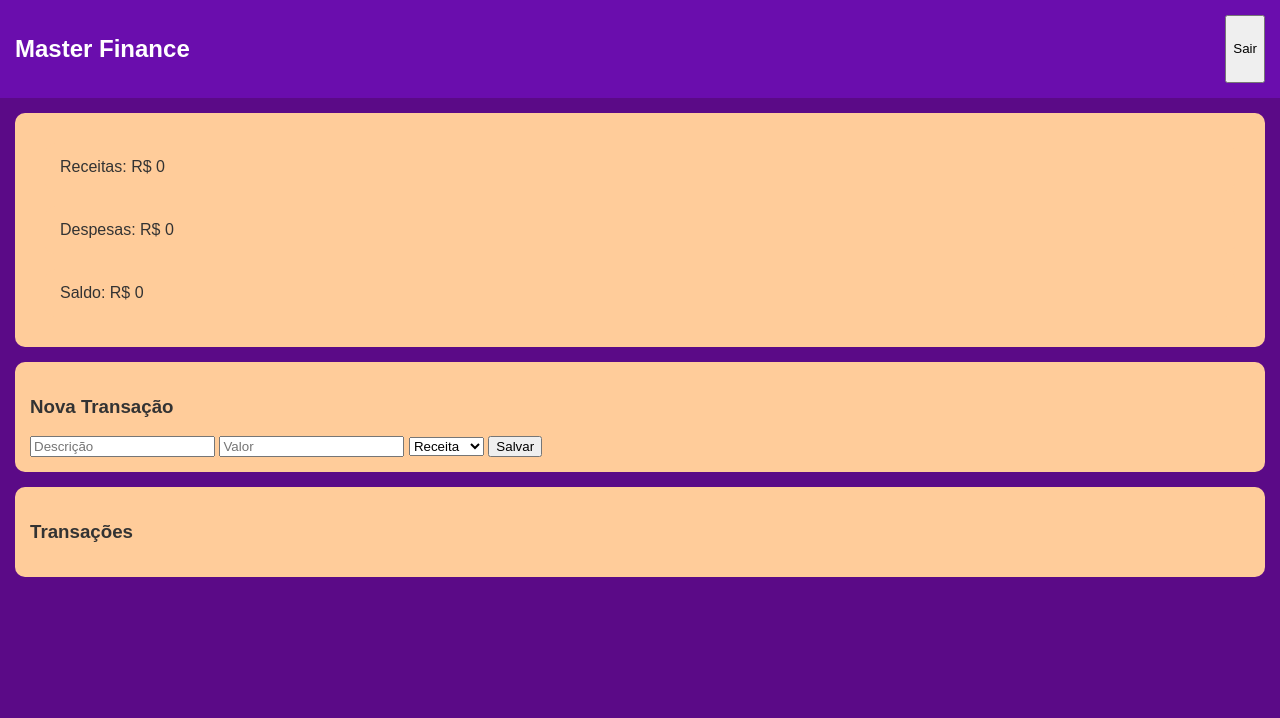
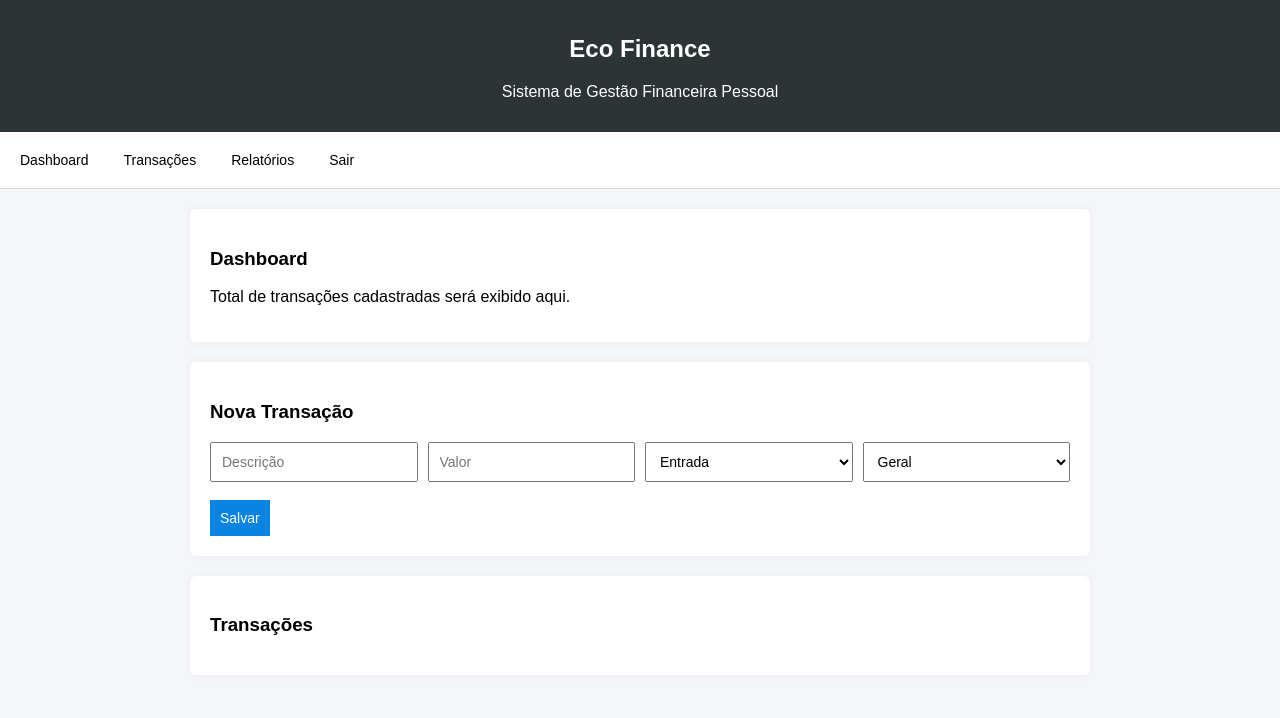
Before and after one commit to pbrofabio2-9233/eco-finance01, a plain HTML site: page index.html in a window 1280 px wide. Drawn offline with Linux system fonts and the light colour scheme; no server answers.

Commit message:
Update index.html

```diff
--- a/index.html
+++ b/index.html
@@ -1,39 +1,142 @@
 <!DOCTYPE html>
-<html lang="pt-br">
+<html lang="pt-BR">
 <head>
-  <meta charset="UTF-8">
-  <title>Master Finance</title>
-  <link rel="stylesheet" href="css/style.css">
+  <meta charset="UTF-8" />
+  <title>Eco Finance</title>
+  <meta name="viewport" content="width=device-width, initial-scale=1.0" />
+
+  <style>
+    body {
+      margin: 0;
+      font-family: Arial, Helvetica, sans-serif;
+      background: #f5f6fa;
+    }
+
+    header {
+      background: #2d3436;
+      color: white;
+      padding: 15px;
+      text-align: center;
+    }
+
+    nav {
+      background: #ffffff;
+      padding: 10px;
+      display: flex;
+      gap: 15px;
+      border-bottom: 1px solid #ddd;
+    }
+
+    nav button {
+      background: none;
+      border: none;
+      font-size: 14px;
+      cursor: pointer;
+    }
+
+    main {
+      padding: 20px;
+      max-width: 900px;
+      margin: auto;
+    }
+
+    .card {
+      background: white;
+      padding: 20px;
+      border-radius: 6px;
+      margin-bottom: 20px;
+      box-shadow: 0 0 8px rgba(0,0,0,0.05);
+    }
+
+    .row {
+      display: grid;
+      grid-template-columns: repeat(auto-fit, minmax(150px, 1fr));
+      gap: 10px;
+    }
+
+    input, select, button {
+      padding: 10px;
+      font-size: 14px;
+    }
+
+    button.primary {
+      background: #0984e3;
+      color: white;
+      border: none;
+      cursor: pointer;
+    }
+
+    #transactionsList {
+      margin-top: 15px;
+    }
+
+    .transaction {
+      display: flex;
+      justify-content: space-between;
+      padding: 8px 0;
+      border-bottom: 1px solid #eee;
+    }
+  </style>
 </head>
+
 <body>
 
-<nav class="menu">
-  <h2>Master Finance</h2>
-  <button id="logout">Sair</button>
+  <header>
+    <h2>Eco Finance</h2>
+    <p>Sistema de Gestão Financeira Pessoal</p>
+  </header>
+
+  <!-- MENU -->
+  <nav>
+    <button>Dashboard</button>
+    <button>Transações</button>
+    <button>Relatórios</button>
+    <button id="logoutBtn">Sair</button>
   </nav>
 
-<section class="cards">
-  <div>Receitas: R$ <span id="income">0</span></div>
-  <div>Despesas: R$ <span id="expense">0</span></div>
-  <div>Saldo: R$ <span id="balance">0</span></div>
+  <main>
+
+    <!-- DASHBOARD -->
+    <section class="card">
+      <h3>Dashboard</h3>
+      <p>Total de transações cadastradas será exibido aqui.</p>
     </section>
 
-<section class="form">
+    <!-- FORMULÁRIO -->
+    <section class="card">
       <h3>Nova Transação</h3>
-  <input id="desc" placeholder="Descrição">
-  <input id="value" type="number" placeholder="Valor">
+
+      <div class="row">
+        <input id="description" type="text" placeholder="Descrição" />
+        <input id="value" type="number" placeholder="Valor" />
+
         <select id="type">
-    <option value="income">Receita</option>
-    <option value="expense">Despesa</option>
+          <option value="entrada">Entrada</option>
+          <option value="saida">Saída</option>
         </select>
-  <button id="saveBtn">Salvar</button>
+
+        <select id="category">
+          <option value="geral">Geral</option>
+          <option value="alimentacao">Alimentação</option>
+          <option value="moradia">Moradia</option>
+          <option value="lazer">Lazer</option>
+        </select>
+      </div>
+
+      <br />
+      <button id="saveBtn" class="primary">Salvar</button>
     </section>
 
-<section>
+    <!-- LISTAGEM -->
+    <section class="card">
       <h3>Transações</h3>
-  <ul id="list"></ul>
+      <div id="transactionsList"></div>
     </section>
 
-<script type="module" src="js/app.js"></script>
+  </main>
+
+  <!-- SCRIPT PRINCIPAL -->
+  <script type="module" src="./js/app.js"></script>
+
 </body>
 </html>
```
Lines whose indentation alone changed are shown as unchanged.
